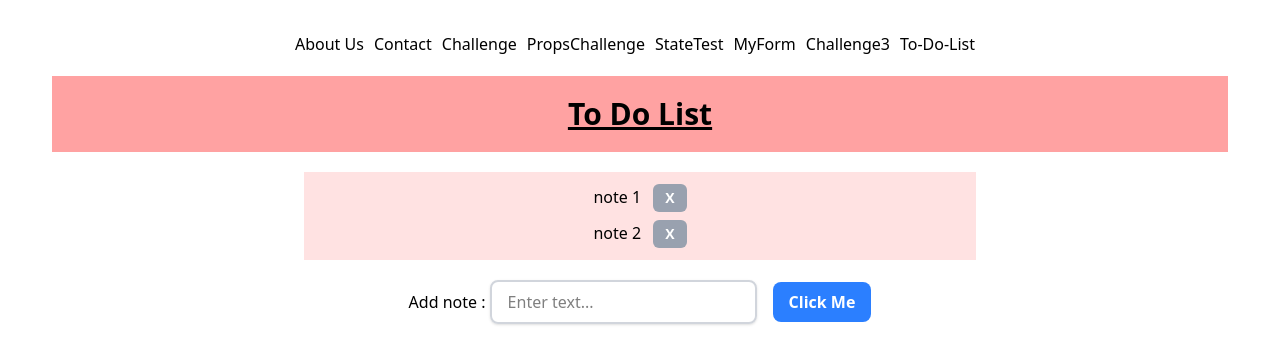
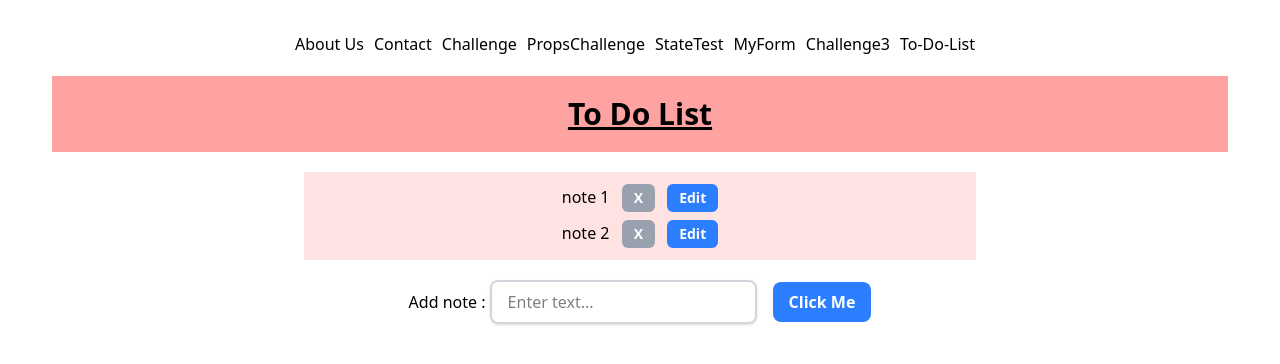
Before and after one commit to hero-Can/React-Js-Challenges, a React (Vite) app: page /todolist in a window 1280 px wide. Shown: the top 364 px of the page. Built offline with nearby package versions, Linux system fonts and the light colour scheme.

Commit message:
update Array

```diff
--- a/src/ToDoList.jsx
+++ b/src/ToDoList.jsx
@@ -4,7 +4,12 @@ function ToDoList() {
     let [inputValue,setInputValue] = useState("");
     const [notes, setNotes] = useState(["note 1", "note 2"]);
     let notesList = notes.map((note,index)=>{
-        return (<li key={index}>{note} <button className="ml-2 bg-gray-400 hover:bg-gray-600 text-white px-3 py-1 rounded-md text-sm font-semibold transition duration-200 my-1" onClick={() => {deleteNote(index)}}>X</button></li>)
+        return (<li key={index}>{note} <button className="ml-2 bg-gray-400 hover:bg-gray-600 text-white px-3 py-1 rounded-md text-sm font-semibold transition duration-200 my-1" onClick={() => {deleteNote(index)}}>X</button> <button
+        onClick={() => handleEdit(index)}
+        className="ml-2 bg-blue-500 hover:bg-blue-600 text-white px-3 py-1 rounded-md text-sm font-semibold transition duration-200"
+      >
+        Edit
+      </button></li>)
     })
 
     function AddNote () {
@@ -24,6 +29,13 @@ function ToDoList() {
       copyNotes.splice(index,1);
       setNotes(copyNotes);
       // console.log(index)
+    }
+
+    function handleEdit(indexToEdit){
+      const updatedNotes = notes.map((note, index) =>
+        index === indexToEdit ? note + "e" : note
+      );
+      setNotes(updatedNotes);
     }
 
   return (
```
